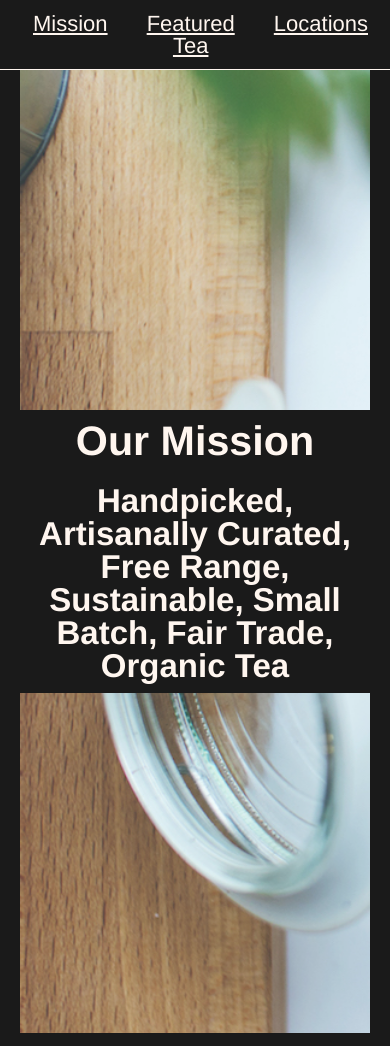
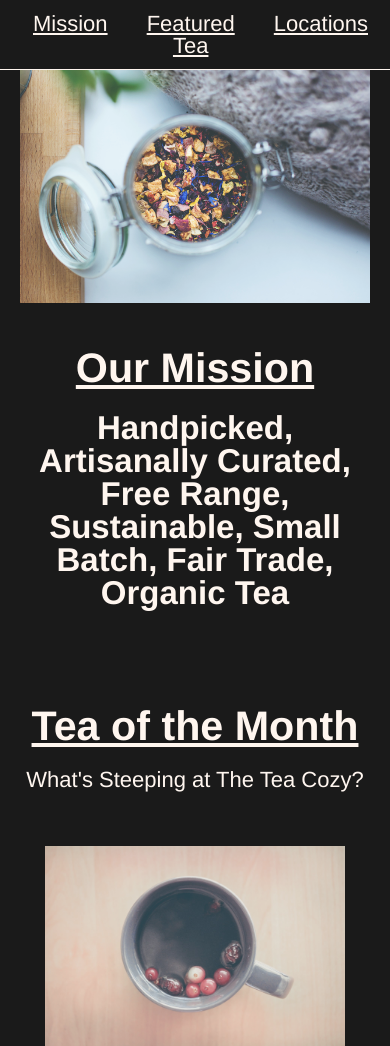
Before and after one commit to An1malM0th3r/The-Tea-Cozy, a plain HTML site: page index.html in a window 390 px wide. Shown: the top 1046 px of the page. Drawn offline with Linux system fonts and the light colour scheme.

Commit message:
Update styles.css

```diff
--- a/resources/styles.css
+++ b/resources/styles.css
@@ -5,6 +5,12 @@ html {
     background-color: black;
     opacity: 0.9;
     text-align: center;
+}
+
+@media only screen and (max-width: 550px) {
+    h2 {
+        text-decoration: underline;
+    }
 }
 
 .main-content {
@@ -110,6 +116,15 @@ div h4 {
     font-size: 1.5rem;
 }
 
+@media only screen and (max-width: 550px) {
+    div .mission-background {
+        background-size: contain;
+        height: 25rem;
+        align-items: flex-end;
+    }
+    }
+}
+
 /*Tea of the Month*/
 div .totm-content {
     display: block;
@@ -158,7 +173,6 @@ div .locations-background {
     div .locations-background {
         background-image: none;
         background-color: black;
-        border: solid 1px white;
         height: auto;
     }
 }
@@ -177,11 +191,12 @@ div .images-container-square {
 }
 
 @media only screen and (max-width: 550px) {
-    div .images-container-square {
+    div .images-container-square, div .locations-header {
         display: inline-block;
         align-items: center;
         justify-content: center;
         margin: 0 20px;
+        padding-top: 0;
     }
 }
 
```
